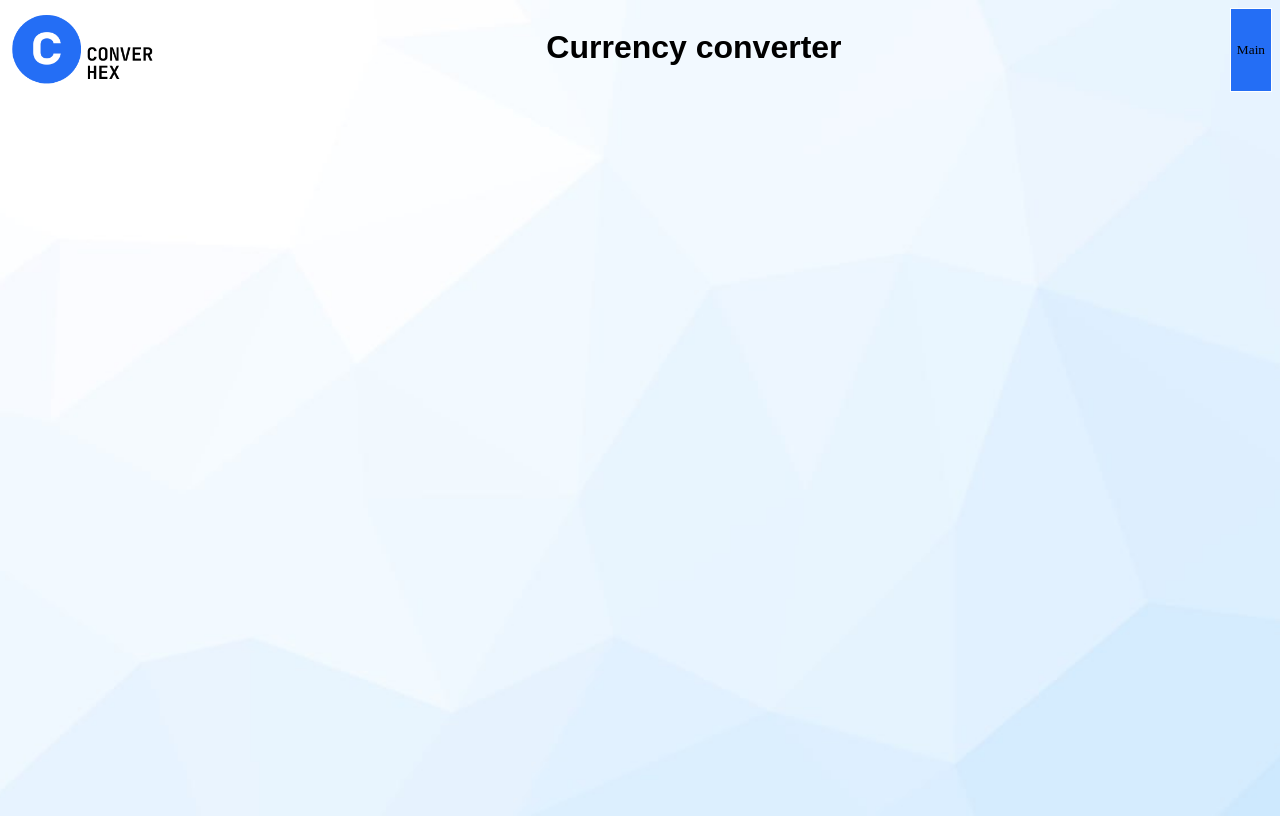
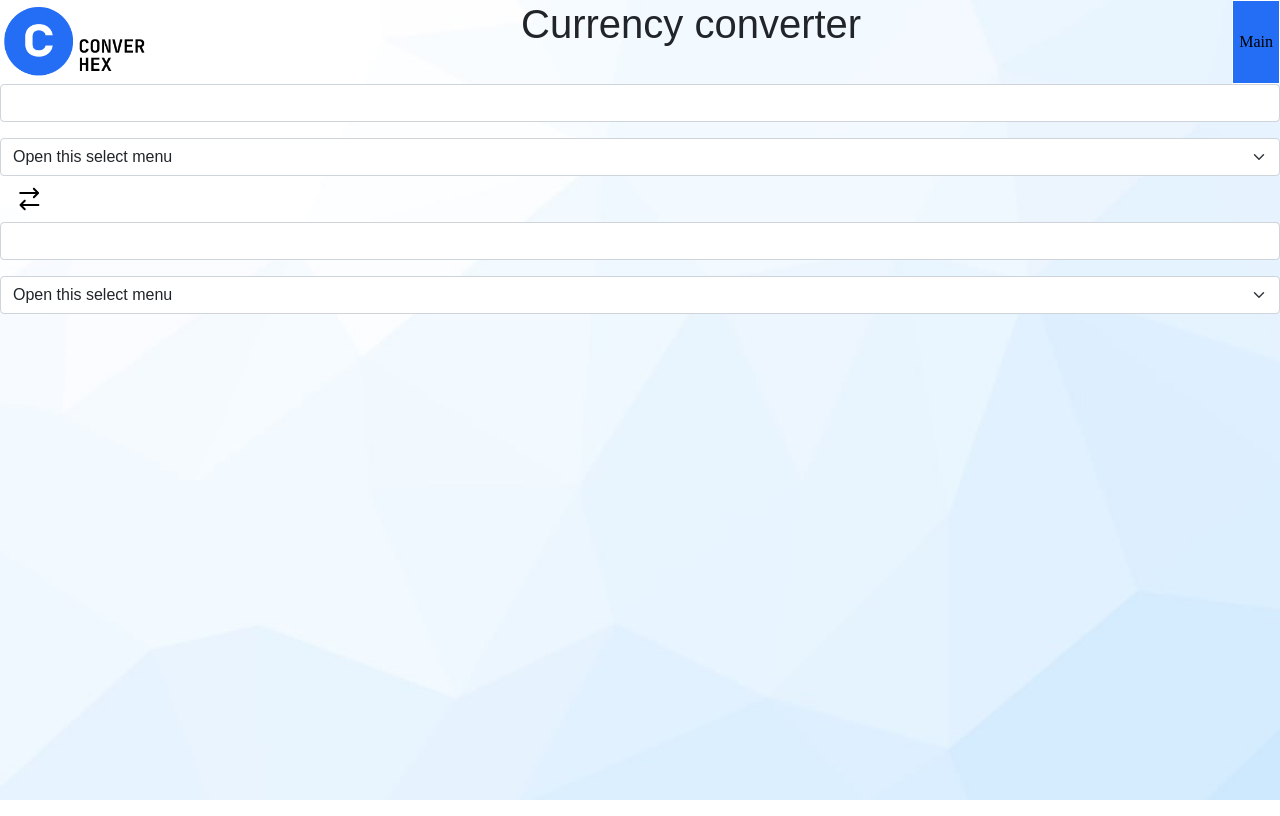
Before and after one commit to Goga-Rid/CONVERhex, a plain HTML site: page index.html in a window 1280 px wide. Drawn offline with nearby package versions, Linux system fonts and the light colour scheme; a web font is replaced by a local one.

Commit message:
add blocks

```diff
--- a/index.html
+++ b/index.html
@@ -4,6 +4,7 @@
   <meta charset="UTF-8">
   <meta http-equiv="X-UA-Compatible" content="IE=edge">
   <meta name="viewport" content="width=device-width, initial-scale=1.0">
+  <link href="https://cdn.jsdelivr.net/npm/bootstrap@5.0.2/dist/css/bootstrap.min.css" rel="stylesheet" integrity="sha384-EVSTQN3/azprG1Anm3QDgpJLIm9Nao0Yz1ztcQTwFspd3yD65VohhpuuCOmLASjC" crossorigin="anonymous">
   <link rel="stylesheet" href="style.css">
   <link href="//db.onlinewebfonts.com/c/008acf881eac29f0c639b8e2345a1764?family=Suisse+Int'l+Mono" rel="stylesheet" type="text/css"/>
   <title>ConverHex</title>
@@ -18,5 +19,42 @@
     <!-- можно в button записать тег li и сделать возврат к этой же странице-->
   </div>
 
+  <div class="all-content">
+      <div class="valute-cards">
+
+        <div class="valute-card-1">
+           <div class="input-group mb-3">
+             <input type="text" class="form-control" aria-label="Text input with dropdown button">
+           </div>
+
+           <select class="form-select" aria-label="Default select example">
+             <option selected>Open this select menu</option>
+             <option value="1">One</option>
+             <option value="2">Two</option>
+            <option value="3">Three</option>
+          </select>
+        </div>
+
+        <button class="btn btn-reverse">
+          <svg height="32" viewBox="0 0 32 32" width="32" xmlns="http://www.w3.org/2000/svg"><g fill="none" fill-rule="evenodd"><path d="m0 0h32v32h-32z"/><path d="m12.4748737 16.9644661c.3905243.3905243.3905243 1.0236893 0 1.4142136l-2.56401434 2.5638932 15.44269404.0005729c.5522847 0 1 .4477152 1 1 0 .5522847-.4477153 1-1 1l-15.42869404-.0005729 2.55001434 2.5503203c.3905243.3905243.3905243 1.0236893 0 1.4142136s-1.0236892.3905243-1.4142135 0l-4.24264072-4.2426407c-.18024198-.180242-.27729535-.4121707-.29116012-.6480754v-.1612085c.01386477-.2359047.11091814-.4678334.29116012-.6480754l4.24264072-4.2426407c.3905243-.3905243 1.0236892-.3905243 1.4142135 0zm9.0535534-11.87157288 4.2426407 4.24264069c.180242.18024198.2772954.41217073.2911601.64807539v.1612085c-.0138647.2359047-.1109181.4678334-.2911601.6480754l-4.2426407 4.2426407c-.3905243.3905243-1.0236892.3905243-1.4142135 0s-.3905243-1.0236893 0-1.4142136l2.5640143-2.5638932-15.4182279-.0005729c-.55228475 0-1-.4477152-1-1 0-.5522847.44771525-.99999995 1-.99999995l15.4042279.00057287-2.5500143-2.55032034c-.3905243-.39052429-.3905243-1.02368927 0-1.41421356s1.0236892-.39052429 1.4142135 0z" fill="#000"/></g></svg>
+        </button>
+
+        <div class="valute-card-2">
+          <div class="input-group mb-3">
+            <input type="text" class="form-control" aria-label="Text input with dropdown button">
+          </div>
+
+          <select class="form-select" aria-label="Default select example">
+            <option selected>Open this select menu</option>
+            <option value="1">One</option>
+            <option value="2">Two</option>
+            <option value="3">Three</option>
+          </select>
+        </div>
+
+      </div>
+  </div>
+
+</div>
 </body>
 </html>
```
